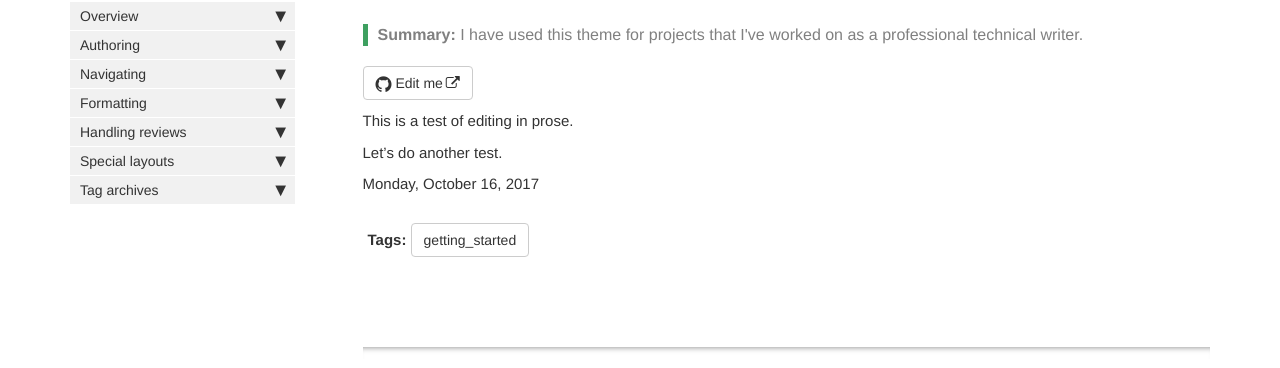
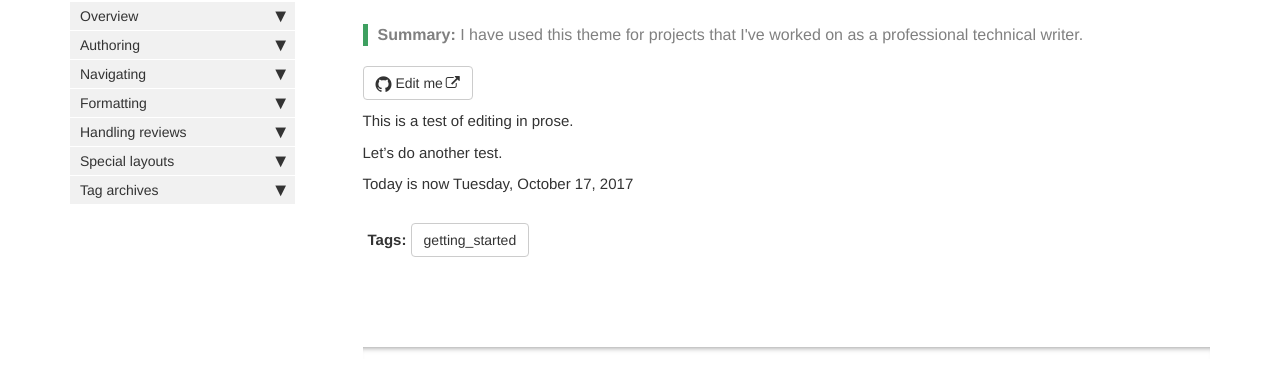
Before and after one commit to awrlv/docsPlayground, a Jekyll site: the page built from pages/mydoc/mydoc_about.md, in a window 1280 px wide. Shown: the part 127-495 px from the top of the page. Built offline with Jekyll 4.4.1, drawn with Linux system fonts in a browser that asks for light colours; nearby versions of some CDN libraries; comment, search, counter and statistics services are not loaded.

```diff
--- a/pages/mydoc/mydoc_about.md
+++ b/pages/mydoc/mydoc_about.md
@@ -19,6 +19,6 @@ This is a test of editing in prose.
 
 Let's do another test.
 
-Monday, October 16, 2017
+Today is now Tuesday, October 17, 2017
 
 {% include links.html %}
```
